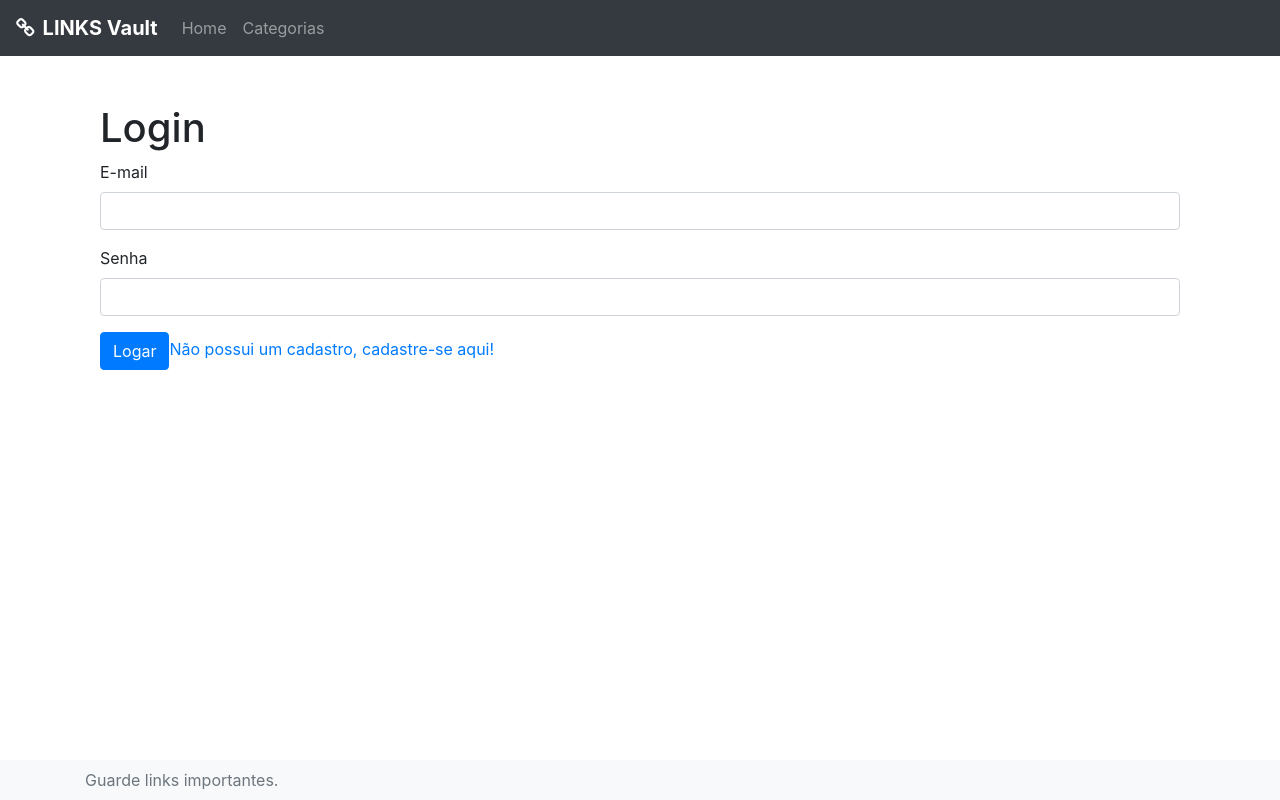
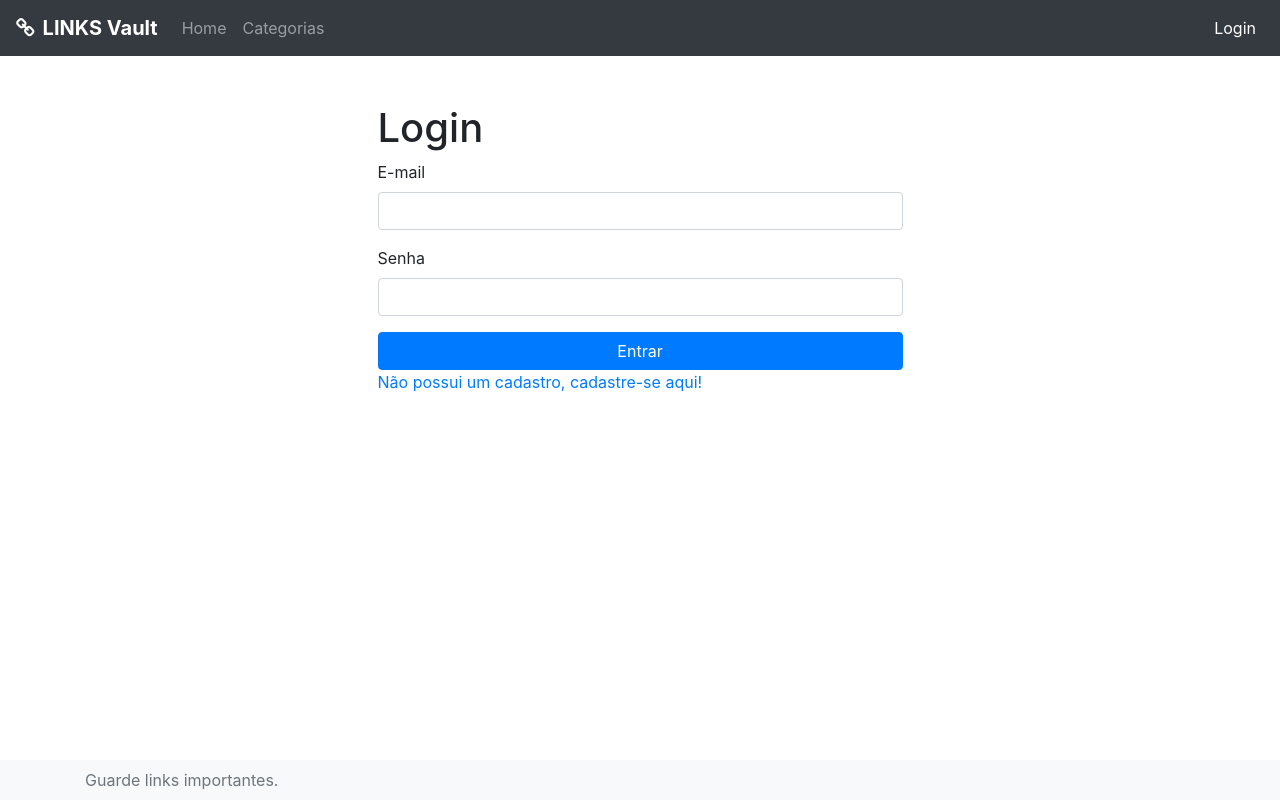
Before and after one commit to igor-lisboa/links-vault, a Vue app: page /login in a window 1280 px wide. Built offline with nearby package versions, Linux system fonts and the light colour scheme; no server answers; what vue-sweetalert2 would draw is missing.

Commit message:
Ajustando uso das apis p funcionar carga do token do usuario

```diff
--- a/src/components/layouts/Default.vue
+++ b/src/components/layouts/Default.vue
@@ -26,6 +26,32 @@
             <nav-router-link routeName="home" routeLabel="Home" />
             <nav-router-link routeName="categories" routeLabel="Categorias" />
           </ul>
+          <ul class="navbar-nav">
+            <li v-if="$store.getters.loggedUser" class="nav-item dropdown">
+              <a
+                class="nav-link dropdown-toggle"
+                href="#"
+                id="navbarDropdown"
+                role="button"
+                data-toggle="dropdown"
+                aria-haspopup="true"
+                aria-expanded="false"
+              >
+                {{ $store.state.user.email }}
+              </a>
+              <div
+                class="dropdown-menu dropdown-menu-right"
+                aria-labelledby="navbarDropdown"
+              >
+                <a class="dropdown-item" href="#">Seu Cadastro</a>
+                <div class="dropdown-divider"></div>
+                <a class="dropdown-item" @click.prevent="logout" href="#"
+                  >Sair</a
+                >
+              </div>
+            </li>
+            <nav-router-link v-else routeName="login" routeLabel="Login" />
+          </ul>
         </div>
       </nav>
     </header>
@@ -41,10 +67,31 @@
 </template>
 <script>
 import NavRouterLink from "@/components/NavRouterLink.vue";
+import apiUser from "@/services/apiLinks/users.js";
 
 export default {
   components: {
     NavRouterLink,
+  },
+  methods: {
+    async logout() {
+      try {
+        await apiUser.logout();
+      } catch (e) {
+        console.log(e);
+      }
+
+      this.$store
+        .dispatch("logout")
+        .then(() => {
+          this.$router.push({ name: "login" });
+        })
+        .catch((err) => {
+          if (err) {
+            throw err;
+          }
+        });
+    },
   },
 };
 </script>
--- a/src/router/index.js
+++ b/src/router/index.js
@@ -58,19 +58,34 @@ router.beforeEach((routeTo, routeFrom, next) => {
   const user_token = store.state?.user?.token
   const routeTo_middleware = routeTo.meta?.middleware ?? []
 
+  let nextRoute = null
+  if (routeFrom.name) {
+    nextRoute = routeFrom
+  }
+
   if (routeTo_middleware.includes("auth")) {
     if (user_token === undefined || user_token === null) {
-      next({
-        name: 'login'
-      })
+
+      if (nextRoute === null) {
+        nextRoute = {
+          name: 'login'
+        }
+      }
+
+      next(nextRoute)
     } else {
       next()
     }
   } else if (routeTo_middleware.includes("check_auth")) {
     if (user_token !== undefined && user_token !== null) {
-      next({
-        name: 'home'
-      })
+
+      if (nextRoute == null) {
+        nextRoute = {
+          name: 'home'
+        }
+      }
+
+      next(nextRoute)
     } else {
       next()
     }
--- a/src/services/apiLinks/categories.js
+++ b/src/services/apiLinks/categories.js
@@ -1,18 +1,22 @@
-import api from './index';
+import getApi from './index';
 
 export default {
     index() {
+        const api = getApi()
         return api.get('/categories')
     },
     links() {
+        const api = getApi()
         return api.get('/categories/links')
     },
     store(name) {
+        const api = getApi()
         return api.post('/categories', {
             name
         })
     },
     delete(categoryId) {
+        const api = getApi()
         return api.delete('/categories/' + categoryId)
     }
 }
--- a/src/services/apiLinks/index.js
+++ b/src/services/apiLinks/index.js
@@ -1,12 +1,13 @@
 import axios from 'axios'
 import store from '../../store'
 
-
-const api = axios.create({
-    baseURL: process.env.VUE_APP_API_LINKS_URL,
-    headers: {
-        Authorization: store?.state?.user?.token
-    }
-})
-
-export default api
+export default () => {
+    const userToken = store.state?.user?.token
+    const api = axios.create({
+        baseURL: process.env.VUE_APP_API_LINKS_URL,
+        headers: {
+            Authorization: userToken
+        }
+    })
+    return api
+}
--- a/src/services/apiLinks/links.js
+++ b/src/services/apiLinks/links.js
@@ -1,13 +1,15 @@
-import api from './index';
+import getApi from './index';
 
 export default {
     store(categoryId, link) {
+        const api = getApi()
         return api.post('/links', {
             category_id: categoryId,
             link
         })
     },
     delete(linkId) {
+        const api = getApi()
         return api.delete('/links/' + linkId)
     }
 }
--- a/src/services/apiLinks/users.js
+++ b/src/services/apiLinks/users.js
@@ -1,19 +1,22 @@
-import api from './index';
+import getApi from './index';
 
 export default {
     login(email, password) {
+        const api = getApi()
         return api.post('/users/login', {
             email,
             password
         })
     },
     register(email, password) {
+        const api = getApi()
         return api.post('/users/register', {
             email,
             password
         })
     },
     logout() {
+        const api = getApi()
         return api.post('/users/logout')
     }
 }
--- a/src/views/Login.vue
+++ b/src/views/Login.vue
@@ -1,5 +1,7 @@
 <template>
-  <div class="container">
+  <div class="container h-100">
+    <div class="row h-100 justify-content-center align-items-center">
+      <div class="col-md-6">
         <h1>Login</h1>
         <form @submit.prevent="login">
           <div class="form-group">
@@ -15,16 +17,20 @@
               v-model="user.password"
             />
           </div>
-      <button type="submit" class="btn btn-primary brn-block">Logar</button>
-      <router-link :to="{ name: 'register' }"
-        >Não possui um cadastro, cadastre-se aqui!</router-link
-      >
+          <button type="submit" class="btn btn-primary btn-block">
+            Entrar
+          </button>
+          <router-link :to="{ name: 'register' }">
+            Não possui um cadastro, cadastre-se aqui!
+          </router-link>
         </form>
+      </div>
+    </div>
   </div>
 </template>
 
 <script>
-import apiUser from "./../services/apiLinks/users.js";
+import apiUser from "@/services/apiLinks/users.js";
 export default {
   data() {
     return {
```
Lines whose indentation alone changed are shown as unchanged.
